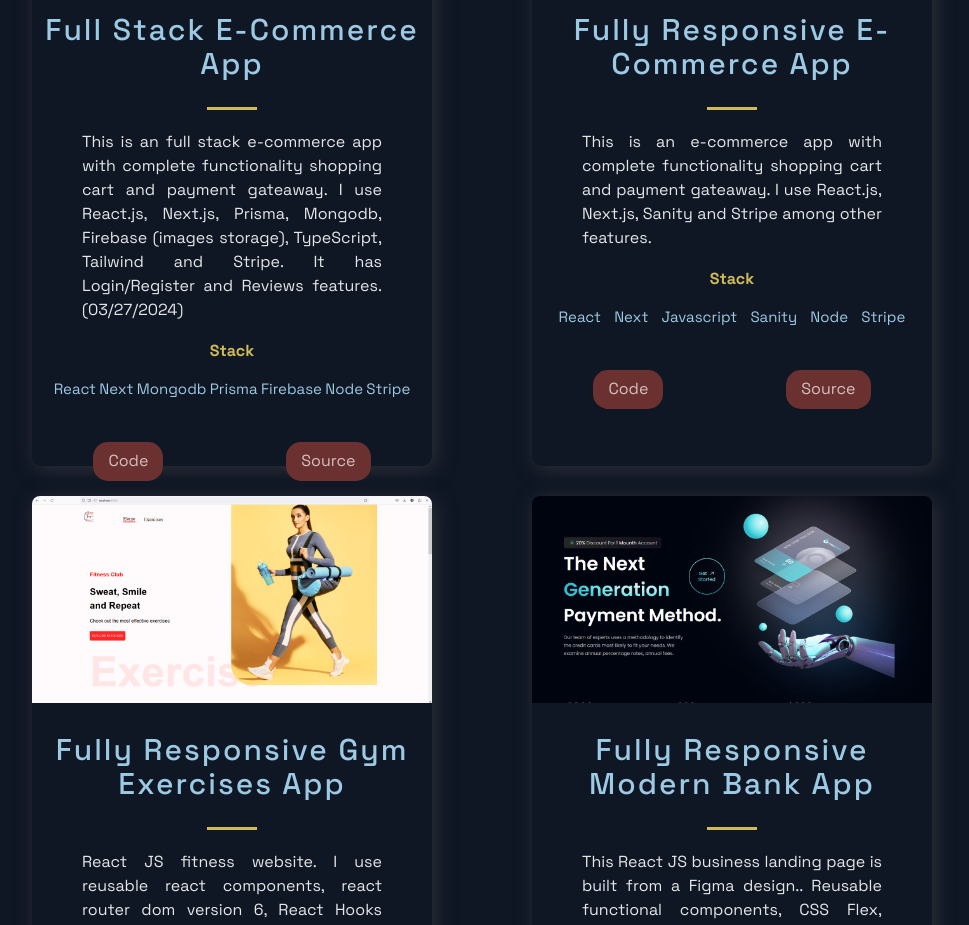
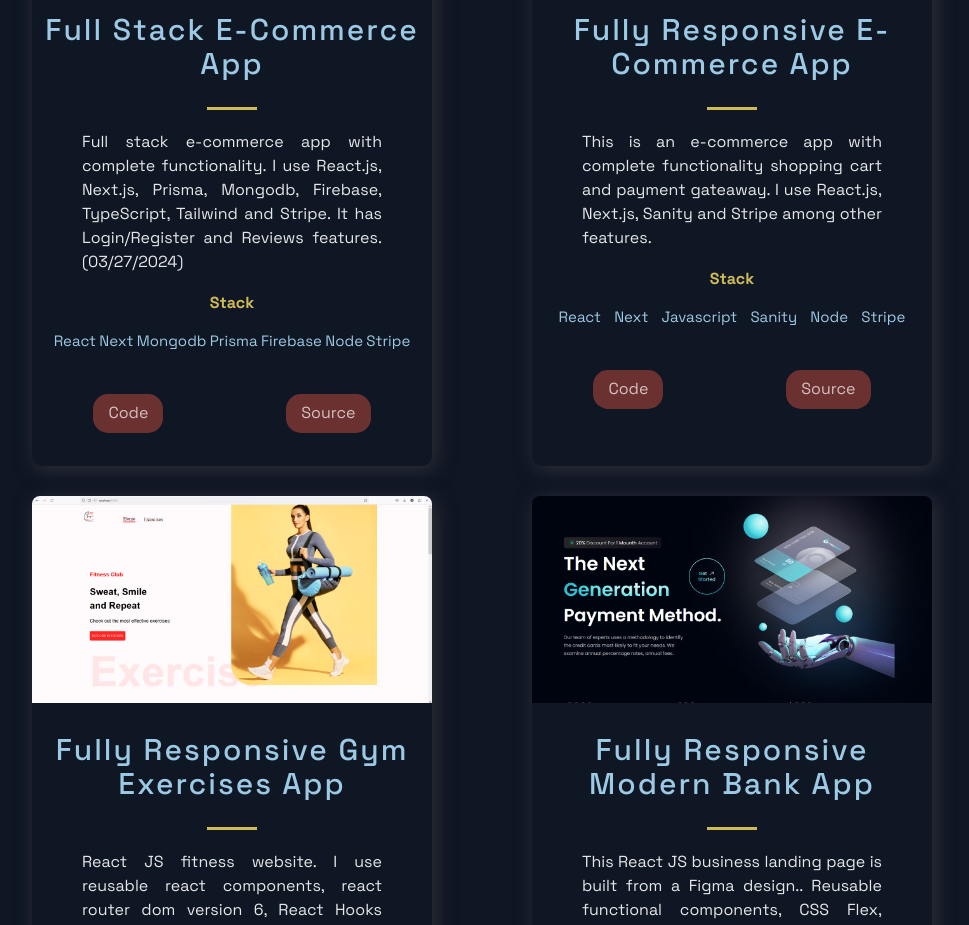
Before and after one commit to juanca305/my_portfolio_app_1, a Next.js app: page / in a window 1280 px wide. Shown: the part 1280-2205 px from the top of the page, without its empty margins (158-1127 px from the left). Built offline with nearby package versions, Linux system fonts and the light colour scheme.

Commit message:
Fixing some issue

```diff
--- a/src/constants/constants.js
+++ b/src/constants/constants.js
@@ -2,7 +2,7 @@ export const projects = [
 
   {
     title: 'Full Stack E-Commerce App',
-    description: "This is an full stack e-commerce app with complete functionality shopping cart and payment gateaway. I use React.js, Next.js, Prisma, Mongodb, Firebase (images storage), TypeScript, Tailwind and Stripe. It has Login/Register and Reviews features. (03/27/2024)",
+    description: "Full stack e-commerce app with complete functionality. I use React.js, Next.js, Prisma, Mongodb, Firebase, TypeScript, Tailwind and Stripe. It has Login/Register and Reviews features. (03/27/2024)",
       image: '/images/chao1.png',
       tags: ['React', 'Next', 'Mongodb', 'Prisma', 'Firebase', 'Node', 'Stripe'],
     source: 'https://juanca-shop.vercel.app/',
```
